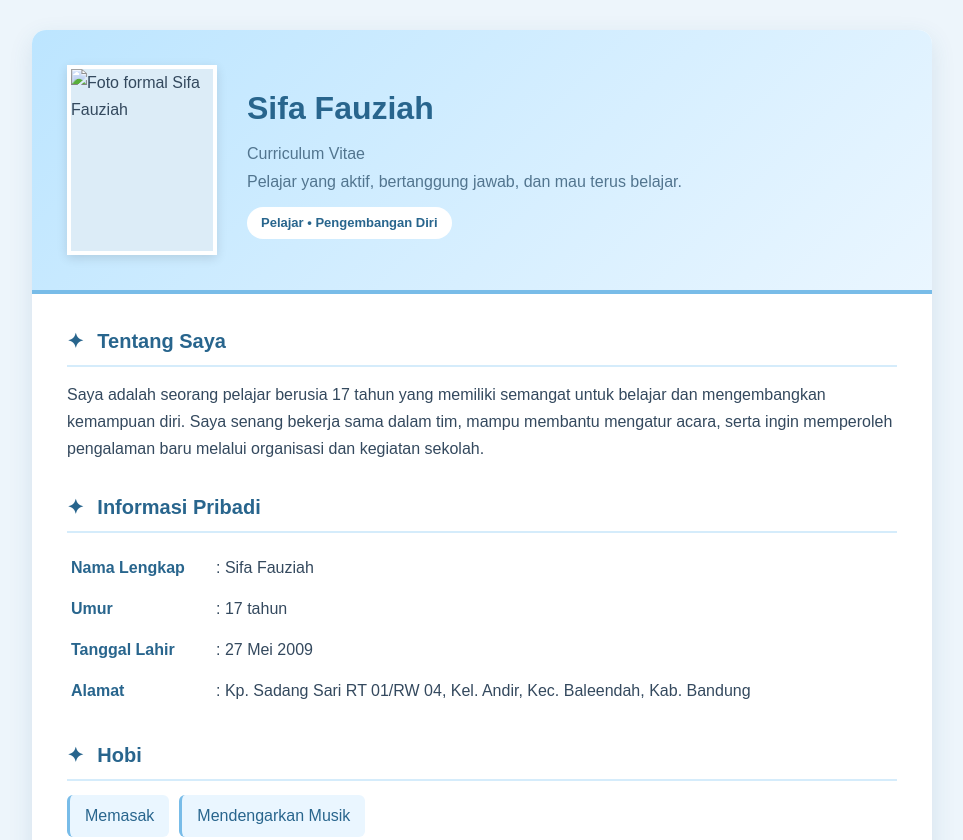
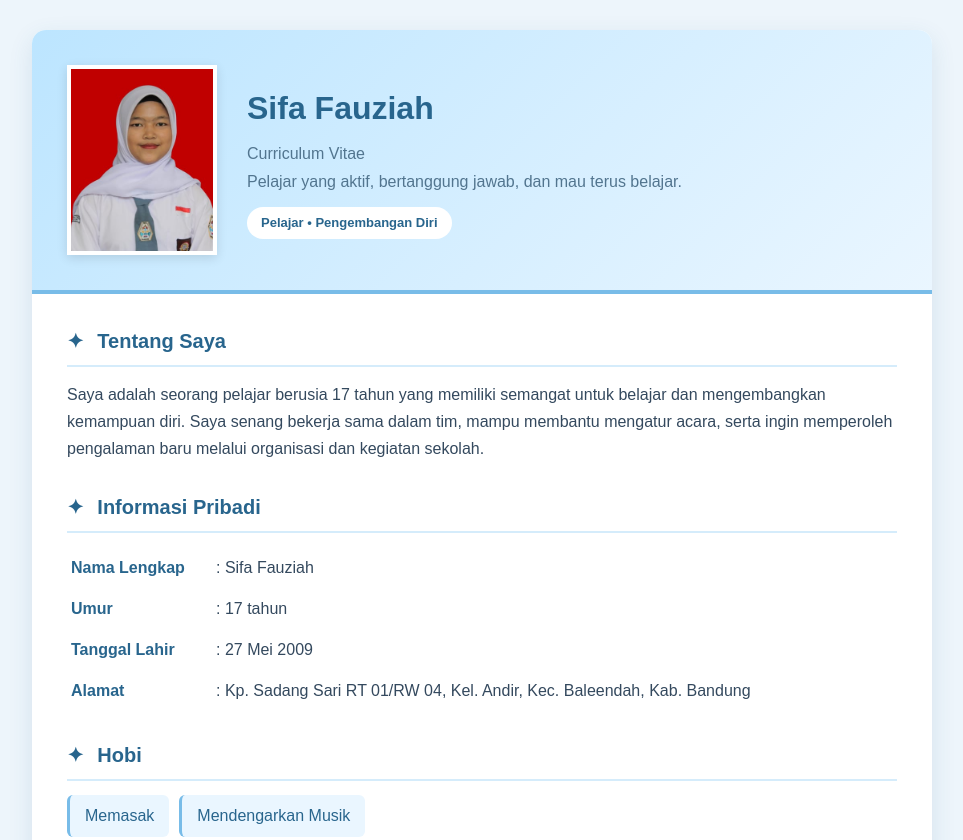
Before and after one commit to sifauu2009-beep/CV-Sifa-fauziah, a plain HTML site: page index.html in a window 1280 px wide. Shown: the top 840 px of the page, without its empty margins (158-1121 px from the left). Drawn offline with Linux system fonts and the light colour scheme.

Commit message:
Update index.html

```diff
--- a/index.html
+++ b/index.html
@@ -240,7 +240,7 @@
         <header class="header">
             <!-- Ganti photo-formal.jpg dengan nama file foto kamu -->
             <img
-                src="photo-formal.jpg"
+                src="Sifa.formal.jpeg"
                 alt="Foto formal Sifa Fauziah"
                 class="foto"
             >
```
